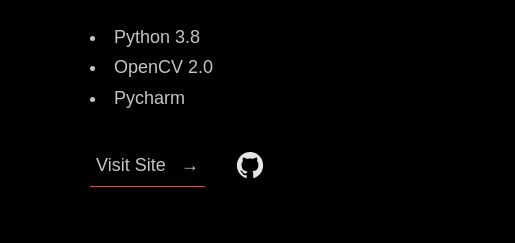
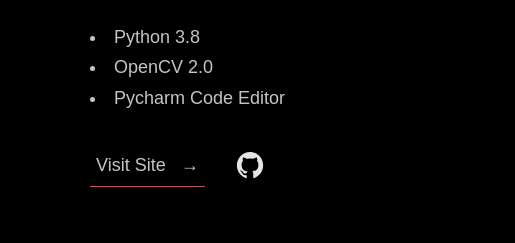
Before and after one commit to rachittshah/rachittshah., a plain HTML site: page index.html in a window 1280 px wide. Shown: the part 2562-2805 px from the top of the page, 0-515 px from the left. Drawn offline with Linux system fonts and the light colour scheme; a web font is replaced by a local one.

Commit message:
Update index.html

```diff
--- a/index.html
+++ b/index.html
@@ -123,7 +123,8 @@
               <ul class="work__list">
                 <li>Python 3.8</li>
                 <li>OpenCV 2.0</li>
-                <li>Pycharm</li>
+                <li>Pycharm Code Editor</li>
+
 
               </ul>
 
```
